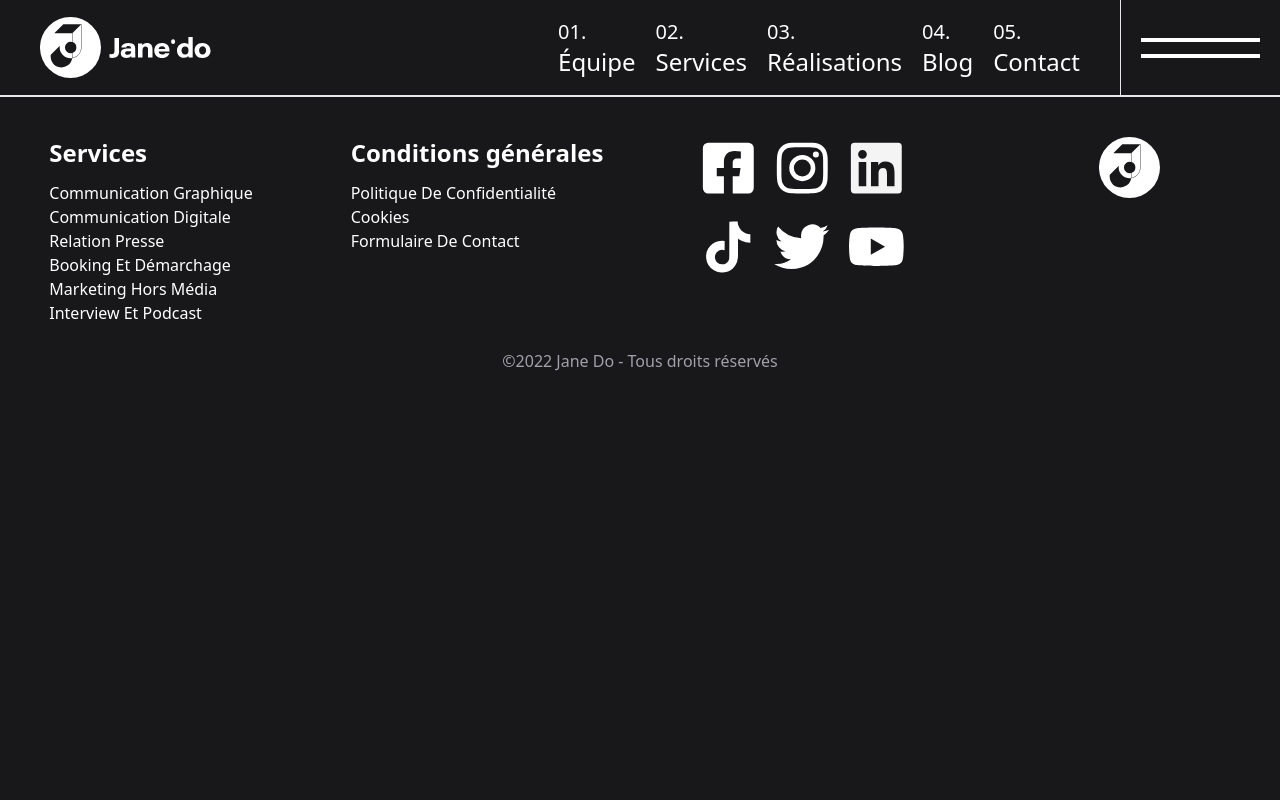
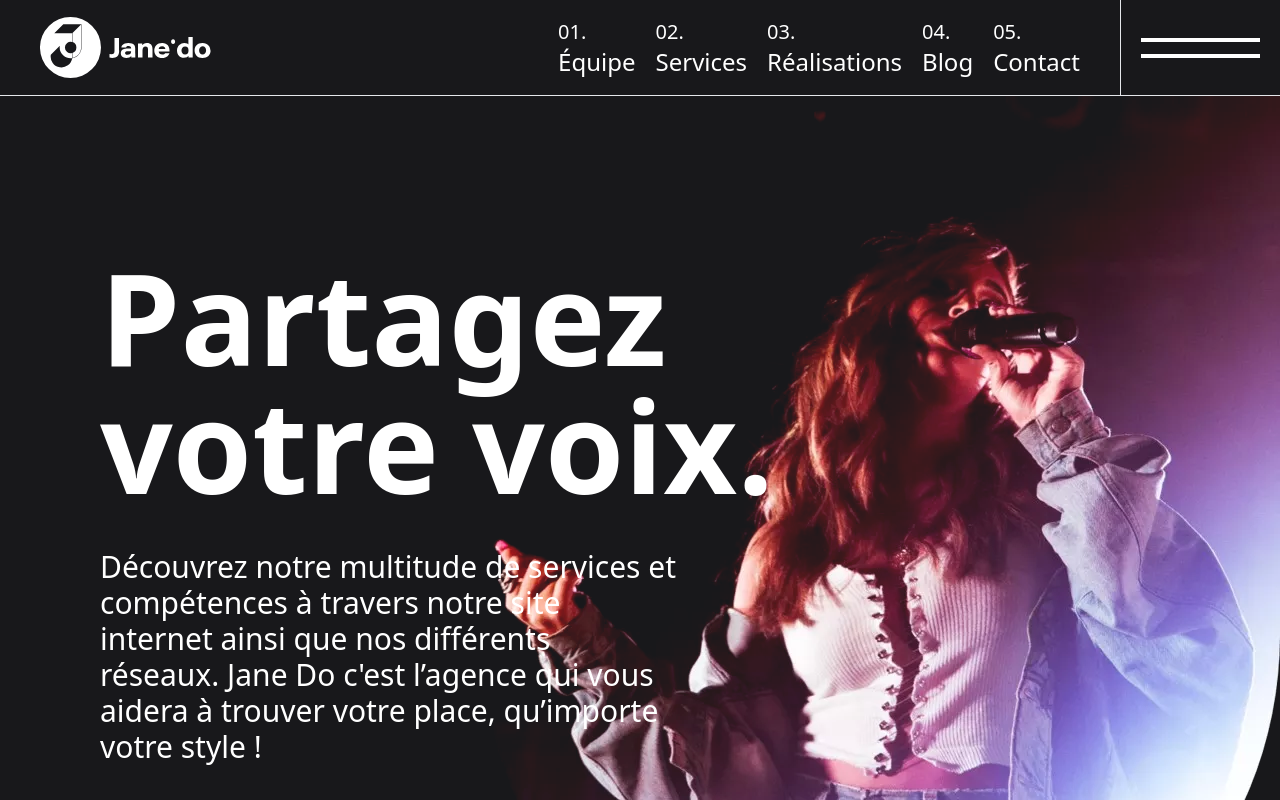
Before and after one commit to t-rosa/janedoagency.com, a Next.js app: page / in a window 1280 px wide. Shown: the top 800 px of the page. Built offline with nearby package versions, Linux system fonts and the light colour scheme; a web font is replaced by a local one.

Commit message:
Desktop main section

```diff
--- a/src/components/MainSection.tsx
+++ b/src/components/MainSection.tsx
@@ -1,6 +1,8 @@
-import Image from 'next/future/image'
+import desktopBackground from 'images/home/main-desktop-bg.webp'
 import mobileBackground from 'images/home/main-mobile-bg.webp'
 import tabletBackground from 'images/home/main-tablet-bg.webp'
+import Image from 'next/future/image'
+
 function Mobile() {
   return (
     <div className='sm:hidden'>
@@ -26,9 +28,10 @@ function Mobile() {
     </div>
   )
 }
+
 function Tablet() {
   return (
-    <div className='hidden sm:block lg:hidden'>
+    <div className='hidden sm:block xl:hidden'>
       <div className='flex justify-end'>
         <Image
           src={tabletBackground}
@@ -40,12 +43,43 @@ function Tablet() {
       </div>
       <div className='absolute inset-0 flex items-center px-5'>
         <div className='grid gap-10 pl-10'>
-          <h1 className='max-w-sm font-display text-6xl font-bold'>Partagez votre voix.</h1>
-          <p className='max-w-xs  text-2xl font-light'>
+          <h1 className='max-w-md font-display text-7xl font-bold lg:max-w-xl lg:text-8xl'>
+            Partagez votre voix.
+          </h1>
+          <p className='max-w-md text-3xl font-light lg:max-w-lg lg:text-4xl'>
             Découvrez notre multitude de services et compétences à travers notre site internet ainsi
             que nos différents réseaux.
           </p>
-          <button className='w-fit self-start border py-3 px-6 font-display text-3xl font-bold uppercase'>
+          <button className='w-fit self-start border py-3 px-6 font-display text-3xl font-bold uppercase hover:border-hover hover:text-hover lg:py-4 lg:px-8 lg:text-4xl'>
+            découvrir
+          </button>
+        </div>
+      </div>
+    </div>
+  )
+}
+
+function Desktop() {
+  return (
+    <div className='hidden xl:block'>
+      <div className='flex justify-end'>
+        <Image
+          src={desktopBackground}
+          className=' mix-blend-lighten'
+          alt=''
+          width={800}
+          height={940}
+        />
+      </div>
+      <div className='absolute inset-0 flex items-center px-5'>
+        <div className='grid gap-10 pl-20'>
+          <h1 className='max-w-3xl font-display text-9xl font-bold'>Partagez votre voix.</h1>
+          <p className='max-w-xl  text-3xl font-light'>
+            Découvrez notre multitude de services et compétences à travers notre site internet ainsi
+            que nos différents réseaux. Jane Do c&apos;est l’agence qui vous aidera à trouver votre
+            place, qu’importe votre style !
+          </p>
+          <button className='w-fit self-start border py-4 px-8 font-display text-4xl font-bold uppercase hover:border-hover hover:text-hover'>
             découvrir
           </button>
         </div>
@@ -58,6 +92,7 @@ function MainSection() {
     <section className='relative'>
       <Mobile />
       <Tablet />
+      <Desktop />
     </section>
   )
 }
```
